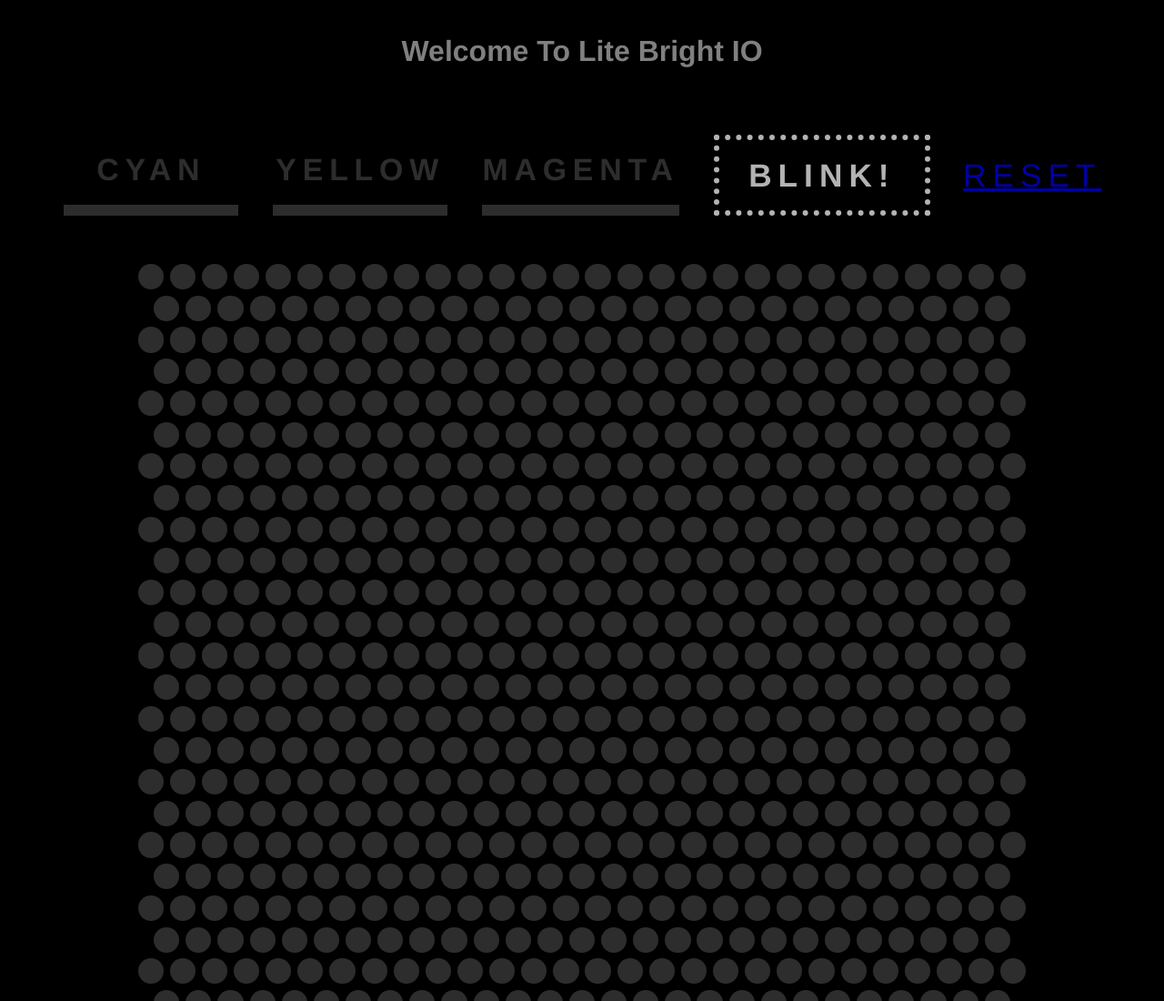
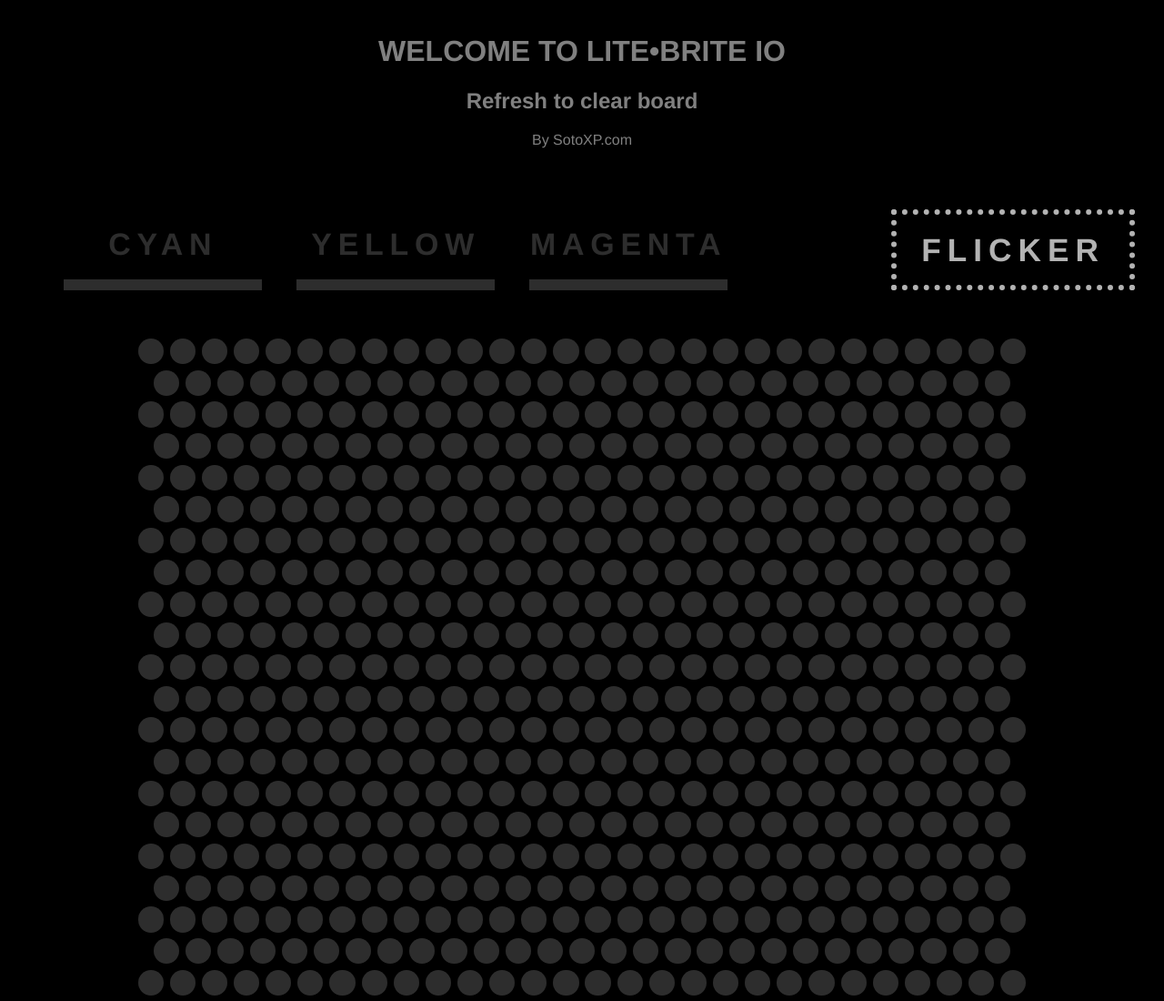
Before and after one commit to daviddadev/litebright-web-app-game, a plain HTML site: page index.html in a window 1280 px wide. Shown: the top 1100 px of the page at 91% size. Drawn offline with nearby package versions, Linux system fonts and the light colour scheme.

Commit message:
fixed typos

```diff
--- a/index.html
+++ b/index.html
@@ -2,21 +2,22 @@
 
 <head>
 
-    <title>Lite Bright</title>
+    <title>Lite•Brite IO</title>
     <link rel="stylesheet" type="text/css" href="css/styles.css">
 
 </head>
 
 <body>
 
-    <h1 class="header-title">Welcome To Lite Bright IO</h1>
+    <h1 class="header-title">WELCOME TO LITE•BRITE IO</h1>
+    <h2 class="header-title">Refresh to clear board</h2>
+    <p class="header-title">By SotoXP.com</p>
 
   <div class="color-picker">
     <div class="select-color cyan not-selected">CYAN</div>
     <div class="select-color yellow not-selected">YELLOW</div>
     <div class="select-color magenta not-selected">MAGENTA</div>
-    <div class="toggle-blink">Blink!</div>
-    <div class="reset-btn"><a href="#">Reset</a></div>
+    <div class="toggle-blink">FLICKER</div>
   </div>
 
   <div class="row">
```
